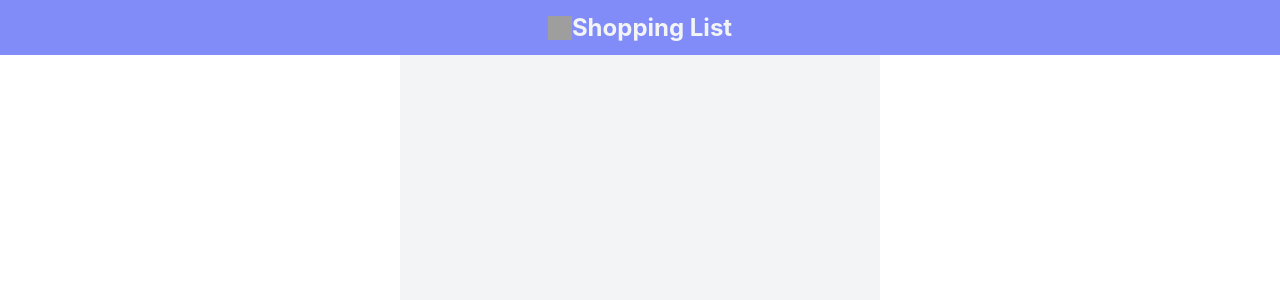
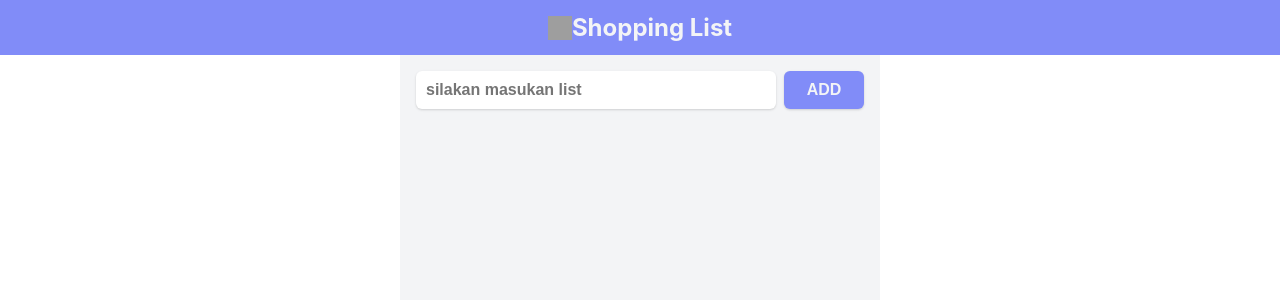
Before and after one commit to alfin-ardian/react-counter, a React (Create React App) app: page / in a window 1280 px wide. Shown: the top 300 px of the page. Built offline with nearby package versions, Linux system fonts and the light colour scheme; grey boxes are pictures that could not be loaded.

Commit message:
part 13 - create search input

```diff
--- a/src/App.css
+++ b/src/App.css
@@ -28,3 +28,32 @@
   margin: 0 auto;
   background-color: var(--main-container-color);
 }
+
+.form{
+  display: flex;
+}
+
+.input{
+  flex: 1;
+  margin-right: 8px;
+  box-shadow: var(--main-box-shadow);
+  border: none;
+  border-radius: 6px;
+  padding: 10px;
+
+  columns: var(--main-font-color);
+  font-size: 16px;
+  font-weight: 600;
+}
+
+.add-button{
+  border: none;
+  border-radius: 6px;
+  color: var(--secondary-font-color);
+  font-size: 16px;
+  font-weight: bold;
+  text-transform: uppercase;
+  width: 80px;
+  background-color: var(--main-background-color);
+  box-shadow: var(--main-box-shadow);
+}
--- a/src/App.js
+++ b/src/App.js
@@ -11,7 +11,10 @@
       <h1 className="nav-title">Shopping List</h1>
     </nav>
     <section className="container">
-
+      <form className="form">
+        <input className="input" type="text" placeholder="silakan masukan list"/>
+        <button className="add-button" type="submit">add</button>
+      </form>
     </section>
   </>
   );
```
